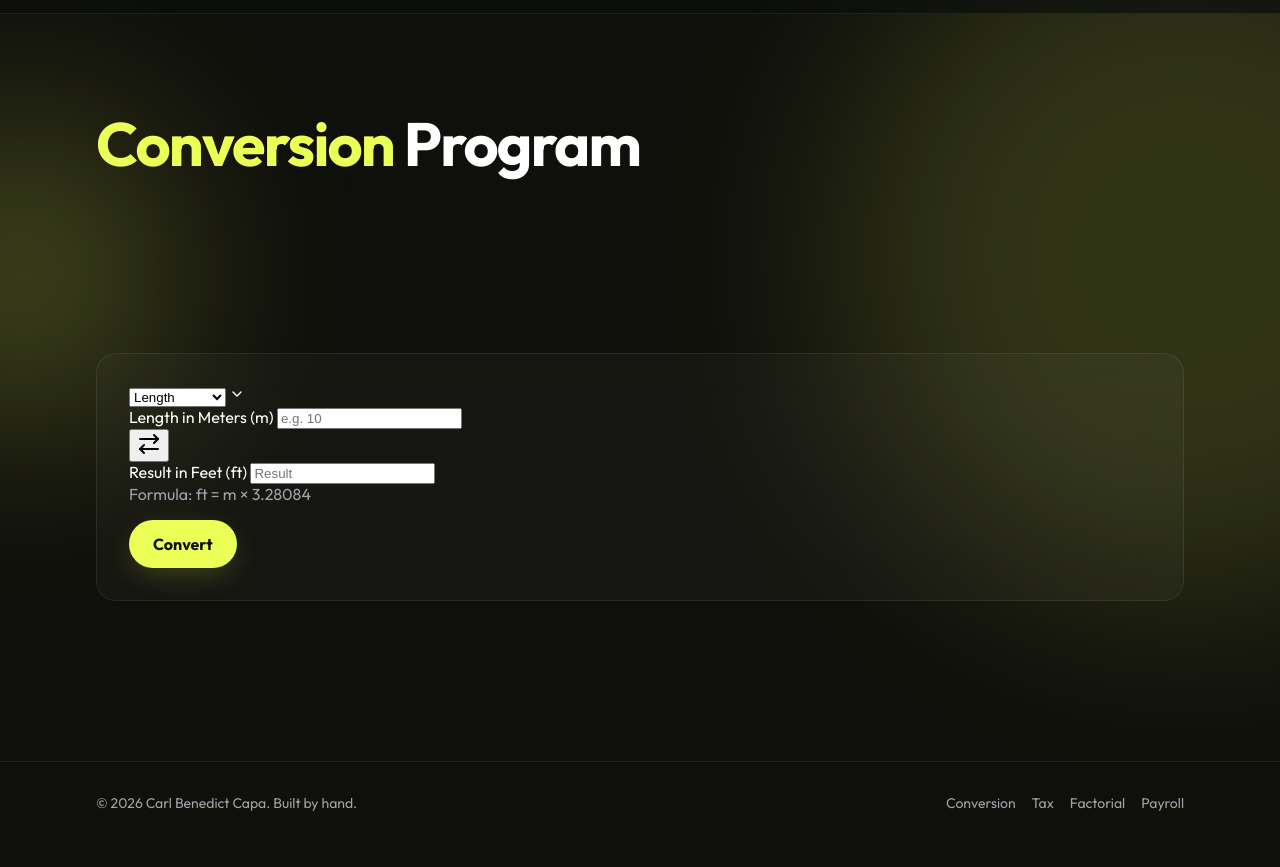
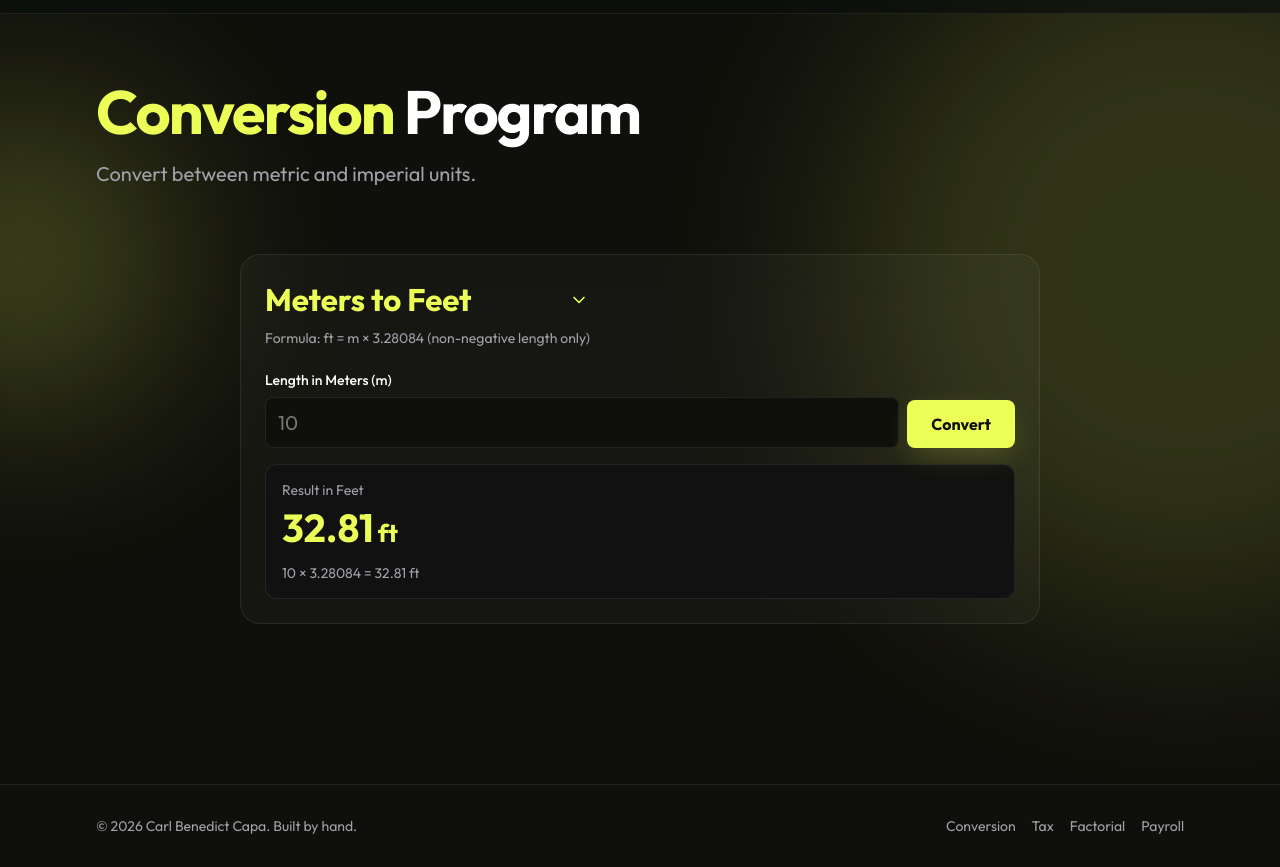
Before and after one commit to cxrlbndct/itc-website-assignment, a plain HTML site: page pages/conversion.html in a window 1280 px wide. Shown: the part 51-918 px from the top of the page. Before the commit the page ends 895 px from the top, so only its background shows below. Drawn offline with Linux system fonts and the light colour scheme.

Commit message:
Added CSS for Conversion Page

```diff
--- a/css/styles.css
+++ b/css/styles.css
@@ -321,7 +321,7 @@ p {
     list-style: none;
     display: block;
     padding: var(--space-2);
-    color: var(--color-text-markdown); /* Note: This variable might be undefined in your root, you may want to change this to var(--color-text-secondary) */
+    color: var(--color-text-secondary);
     text-decoration: none;
 }
 
@@ -334,14 +334,15 @@ p {
 
 /*HERO SECTION*/
 .hero {
-    padding-block: var(--space-24) var(--space-16);
+    padding-block: var(--space-24) var(--space-4);
     position: relative;
 }
 
 /*TOOLS*/
 .programs {
-    padding-block: var(--space-16);
+    padding-block: var(--space-1) var(--space-16);
     position: relative;
+    background: transparent;
 }
 
 .section-header {
@@ -428,8 +429,160 @@ p {
     transform: translateY(-4px);
 }
 
-/*CONVERSION*/
+/*TOOLS*/
 
+.tool-header-section {
+    padding-block: var(--space-16) var(--space-8);
+    position: relative;
+}
+
+.tool-header-section .container {
+    position: relative;
+    z-index: 2;
+}
+
+.tool-card {
+    max-width: 50rem;
+    margin-inline: auto;
+    padding: var(--space-6);
+    background: var(--color-surface);
+    border: 1px solid var(--color-border);
+    border-radius: var(--radius);
+}
+
+.card-header-area {
+    margin-bottom: var(--space-6);
+}
+
+.title-select-wrapper {
+    position: relative;
+    display: inline-flex;
+    align-items: center;
+    cursor: pointer;
+    margin-bottom: var(--space-2);
+}
+
+.title-select {
+    appearance: none;
+    -webkit-appearance: none;
+    background: transparent;
+    border: none;
+    color: var(--color-accent);
+    font-family: var(--font-sans);
+    font-size: var(--text-2xl);
+    font-weight: 700;
+    cursor: pointer;
+    padding-right: var(--space-6);
+    outline: none;
+    transition: color 150ms ease-out;
+}
+
+.title-arrow {
+    position: absolute;
+    right: 0;
+    pointer-events: none;
+    color: var(--color-accent);
+    transition: transform 200ms ease, color 200ms ease;
+}
+
+.title-select-wrapper:hover .title-select {
+    color: var(--color-accent-hover);
+    text-shadow: 0 0 15px var(--glow);
+}
+
+.title-select-wrapper:hover .title-arrow {
+    color: var(--color-accent-hover);
+    transform: rotate(180deg);
+}
+
+.formula-text {
+    font-size: var(--text-sm);
+    color: var(--color-text-secondary);
+    margin: 0;
+}
+
+.input-group-wrapper {
+    display: flex;
+    align-items: flex-end;
+    gap: var(--space-2);
+    margin-bottom: var(--space-4);
+}
+
+.input-field {
+    flex-grow: 1;
+    display: flex;
+    flex-direction: column;
+    gap: var(--space-2);
+}
+
+.input-field label {
+    font-size: var(--text-sm);
+    color: var(--color-text-primary);
+    font-weight: 500;
+}
+
+.input-field input {
+    width: 100%;
+    padding: var(--space-3);
+    background: var(--color-bg);
+    border: 1px solid var(--color-border);
+    border-radius: 8px;
+    color: var(--color-text-primary);
+    font-family: var(--font-sans);
+    font-size: var(--text-lg);
+}
+
+.input-field input:focus {
+    outline: none;
+    border-color: var(--color-accent);
+    box-shadow: 0 10px 30px -5px var(--glow);
+}
+
+.convert-btn {
+    padding-inline: var(--space-6);
+    height: 48px;
+    border-radius: 8px;
+}
+
+.result-box {
+    background: #111111;
+    border: 1px solid var(--color-border);
+    border-radius: 12px;
+    padding: var(--space-4);
+    display: flex;
+    flex-direction: column;
+    gap: var(--space-1);
+}
+
+.result-label {
+    font-size: var(--text-sm);
+    color: var(--color-text-secondary);
+}
+
+.result-value-wrapper {
+    display: flex;
+    align-items: baseline;
+    gap: var(--space-1);
+}
+
+.result-number {
+    font-size: var(--text-3xl);
+    font-weight: 700;
+    color: var(--color-accent);
+}
+
+.result-unit {
+    font-size: var(--text-xl);
+    font-weight: 700;
+    color: var(--color-accent);
+}
+
+.result-math {
+    font-size: var(--text-sm);
+    color: var(--color-text-secondary);
+    margin: 0;
+    margin-top: var(--space-2);
+}
 
 /*FOOTER*/
 .site-footer {
@@ -486,7 +639,7 @@ p {
     }
 
     .hero {
-        padding-block: var(--space-24);
+        padding-block: var(--space-24) ;
     }
 
     .contact-form {
--- a/pages/conversion.html
+++ b/pages/conversion.html
@@ -81,67 +81,51 @@
     <main id="main">
 
         <!--HERO SECTION-->
-        <section class="hero">
-            <!--ANG GLOW SA LIKOD-->
+       <section class="tool-header-section">
             <div class="glow glow-1" aria-hidden="true"></div>
             <div class="glow glow-2" aria-hidden="true"></div>
 
-            <div class="container hero-content">
-                <h1><span class="highlight">Conversion</span> Program</span></h1>
+            <div class="container">
+                <h1><span class="highlight">Conversion</span> Program</h1>
+                <p class="lede">Convert between metric and imperial units.</p>
             </div>
         </section>
 
         <section class="programs">
             <div class="container">
                 <article class="card tool-card">
-                    <div class="tool-header">
-                        <div class="text-select-wrapper">
+                    <!--HEADER -->
+                    <div class="card-header-area">
+                        <div class="title-select-wrapper">
                             <select id="conversion-type" class="title-select" aria-label="Select conversion type">
-                                <option value="length">Length</option>
-                                <option value="temperature">Temperature</option>
+                                <option value="length">Meters to Feet</option>
+                                <option value="temperature">Celsius to Fahrenheit</option>
                             </select>
-                            <svg xmlns="http://www.w3.org/2000/svg" width="16" height="16"
-                                viewBox="0 0 24 24" fill="none" stroke="currentColor" stroke-width="2"
-                                stroke-linecap="round" stroke-linejoin="round" aria-hidden="true">
+                            <svg class="title-arrow" xmlns="http://www.w3.org/2000/svg" width="20" height="20" viewBox="0 0 24 24" fill="none" stroke="currentColor" stroke-width="2" stroke-linecap="round" stroke-linejoin="round" aria-hidden="true">
                                 <polyline points="6 9 12 15 18 9"></polyline>
                             </svg>
                         </div>
+                        <p class="formula-text" id="formula-display">Formula: ft = m × 3.28084 (non-negative length only)</p>
                     </div>
 
-                    <form id="conversion-form" class="tool-form">
-                        <!--INPUT 1-->
-                        <div class="field">
-                            <label for="input-value" id="label-from">Length in Meters (m)</label>
-                            <input type="number" id="input-value" placeholder="e.g. 10" required step="any">
+                    <form id="conversion-form">
+                        <div class="input-group-wrapper">
+                            <div class="input-field">
+                                <label for="input-value" id="label-from">Length in Meters (m)</label>
+                                <input type="number" id="input-value" placeholder="10" required step="any">
+                            </div>
+                            <button type="submit" class="btn btn-primary convert-btn">Convert</button>
                         </div>
 
-                        <!--INVERSE-->
-                        <div class="swap-container">
-                            <button type="button" id="swap-btn" class="swap-btn" aria-label="Swap units">
-                                <svg xmlns="http://www.w3.org/2000/svg" width="24" height="24" viewBox="0 0 24 24"
-                                fill="none" stroke="currentColor" stroke-width="2" stroke-linecap="round"
-                                stroke-linejoin="round">
-                                <path d="M17 3l4 4-4 4"></path>
-                                <path d="M3 7h18"></path>
-                                <path d="M7 21l-4-4 4-4"></path>
-                                <path d="M21 17H3"></path>
-                            </svg>
-                            </button>
+                        <div class="result-box">
+                            <span class="result-label" id="label-to">Result in Feet</span>
+                            <div class="result-value-wrapper">
+                                <span class="result-number" id="output-value">32.81</span>
+                                <span class="result-unit" id="output-unit">ft</span>
+                            </div>
+                            <p class="result-math" id="math-display">10 × 3.28084 = 32.81 ft</p>
                         </div>
-
-                        <!--INPUT 2 NGA READ ONLY-->
-                        <div class="field">
-                            <label for="output-value" id="label-to">Result in Feet (ft)</label>
-                            <input type="text" id="output-value" readonly class="result-input" placeholder="Result">
-                        </div>
-
-                        <!--ANG FORMULA-->
-                        <p class="formula" id="formula-display">Formula: ft = m × 3.28084</p>
-
-                        <!--CONVERT BTN-->
-                        <button type="submit" class="btn btn-primary btn-full">Convert</button>
                     </form>
-
                 </article>
             </div>
         </section>
```
